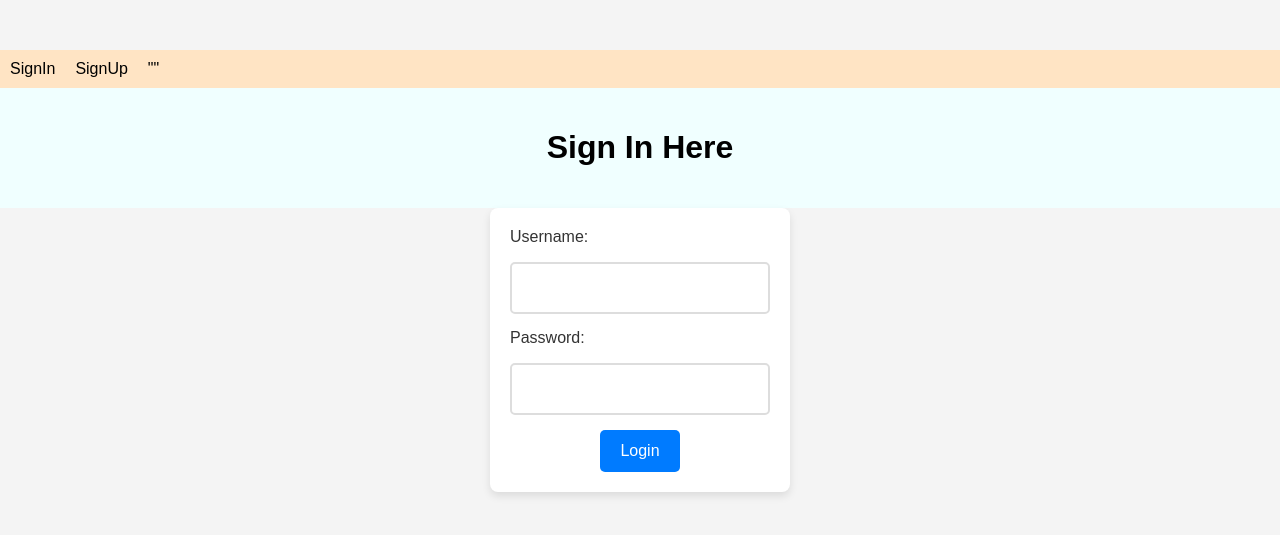
After one commit to kisuki100/Assignment-II-Web-2024, a PHP site: page /signIn.php in a window 1280 px wide. The commit adds this page. Shown: the top 535 px of the page. Run offline with PHP 8.4, Linux system fonts and the light colour scheme.

Commit message:
Add files via upload

```diff
--- a/Arrow/Interests.php
+++ b/Arrow/Interests.php
@@ -2,7 +2,7 @@
 <body>
 <?php include("templates/nav.php"); ?>
 <div class="header">
-    <h1>Intersts</h1>
+    <h1>Interests</h1>
 </div>
 
 
--- /dev/null
+++ b/Arrow/SignIn.php
@@ -0,0 +1,81 @@
+<!DOCTYPE html>
+<html lang="en">
+<head>
+    <meta charset="UTF-8">
+    <meta name="viewport" content="width=device-width, initial-scale=1.0">
+    <title>signin Page</title>
+    <link rel="stylesheet" href="CSS/style.css" />
+    <style>
+        body
+         {
+            font-family: Arial, sans-serif;
+            background-color: #f4f4f4; /* Light gray background */
+            text-align: center;
+            padding-top: 50px;
+        }
+
+        h2 {
+            color: #333; /* Dark gray text color */
+        }
+
+        form {
+            max-width: 300px;
+            margin: 0 auto;
+            background-color: #fff;
+            padding: 20px;
+            border-radius: 8px;
+            box-shadow: 0 4px 8px rgba(0, 0, 0, 0.1); /* Subtle shadow effect */
+        }
+
+        label {
+            display: block;
+            text-align: left;
+            margin-bottom: 8px;
+            color: #333; /* Dark gray text color */
+        }
+
+        input[type="text"],
+        input[type="password"] {
+            width: 100%;
+            padding: 10px;
+            margin-bottom: 15px;
+            border: 2px solid #ddd; /* Lighter border */
+            border-radius: 5px;
+            box-sizing: border-box;
+        }
+
+        button[type="submit"] {
+            background-color: #007BFF; /* Blue button color */
+            color: #fff;
+            padding: 12px 20px;
+            border: none;
+            border-radius: 5px;
+            font-size: 16px;
+            cursor: pointer;
+        }
+
+        button[type="submit"]:hover {
+            background-color: #0056b3; /* Darker blue on hover */
+        }
+    </style>
+</head>
+ <div class="toplink">
+       <a href="signIn.php">SignIn</a>
+                <a href="signUp.php">SignUp</a>
+                <a href="share.php">""</a>
+    </div>
+    <div class="header">
+    <h1>Sign In Here</h1>
+</div>
+
+    <form action="Sign In.php" method="post">
+        <label for="username">Username:</label>
+        <input type="text" id="username" name="username" required><br>
+
+        <label for="password">Password:</label>
+        <input type="password" id="password" name="password" required><br>
+
+        <button type="submit">Login</button>
+    </form>
+</body>
+</html>
--- a/Arrow/templates/nav.php
+++ b/Arrow/templates/nav.php
@@ -3,5 +3,6 @@
                 <a href="stories.php">Stories</a>
                 <a href="advice.php">Advice</a>
                 <a href="interests.php">Interests</a>
+                 <a href="share.php">Share</a>
                 <a href="contact.php">Contact</a>
     </div>
```
Also changed, not shown: Arrow/Index.php (+23 -5 lines), Arrow/Share.php (added, +78 -0 lines), Arrow/SignUp.php (added, +132 -0 lines).
